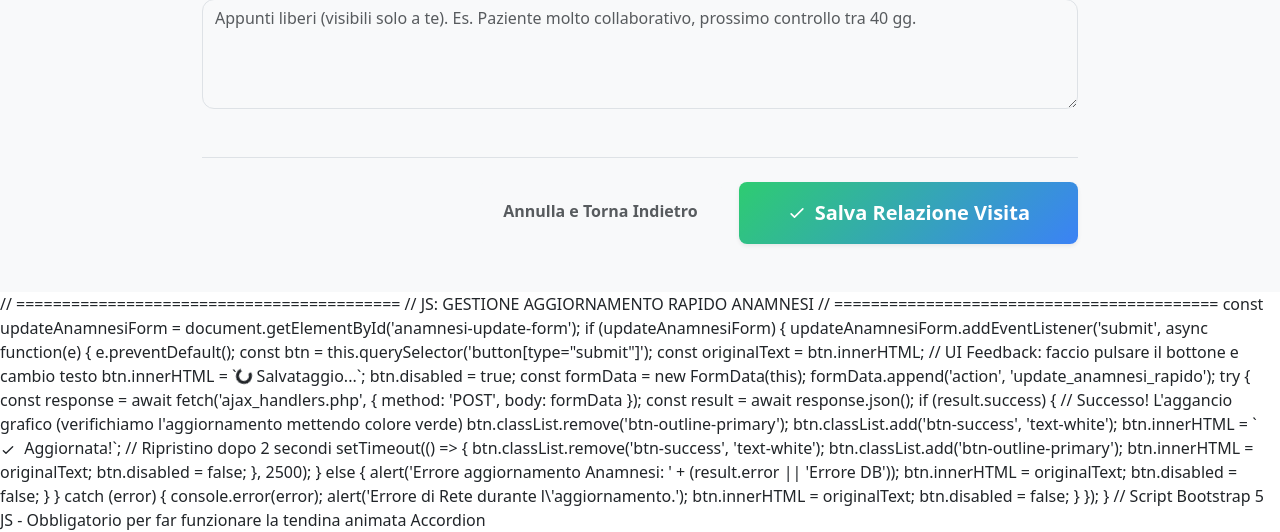
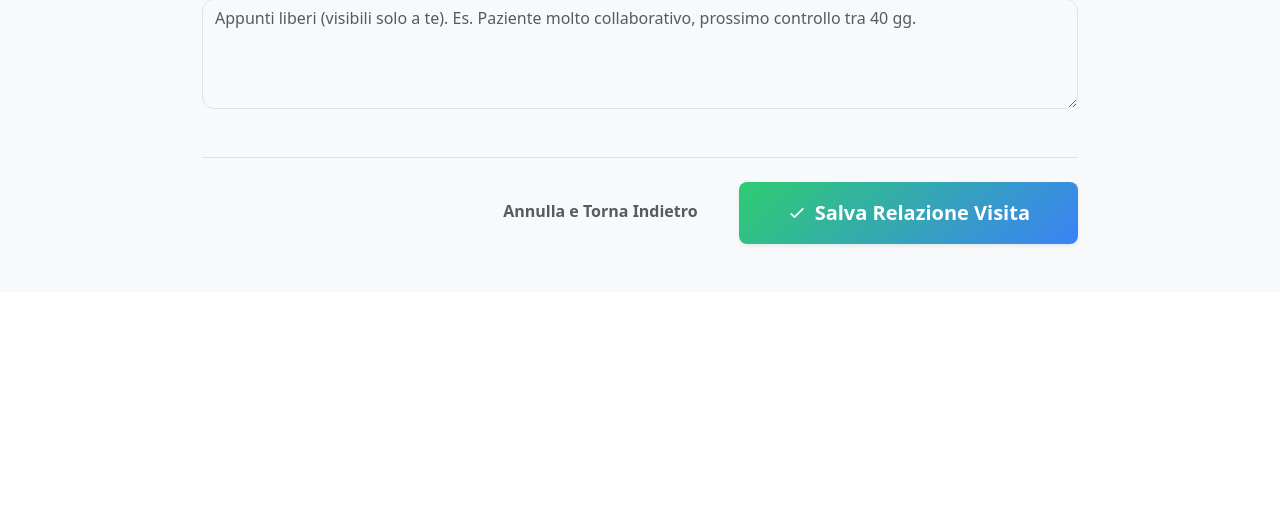
Before and after one commit to Lumiiiiii/Ultimate_Terranova, a PHP site: page /visita_nuova.php?paziente_id=1 in a window 1280 px wide. Shown: the part 2025-2557 px from the top of the page. After the commit the page ends 2272 px from the top, so only its background shows below. Run offline with PHP 8.4, Linux system fonts and the light colour scheme; the visitor is signed in with stand-in values (Sample User, id 1); tables that the repository leaves empty hold one stand-in row (values such as "Sample post").

Commit message:
correzione script

```diff
--- a/visita_nuova.php
+++ b/visita_nuova.php
@@ -477,7 +477,6 @@ $anamnesi_passata = $patientManager->getAnamnesi($paziente_id);
             document.getElementById('loadingOverlay').style.display = 'none';
         }
     });
-    </script>
 
     // ==========================================
     // JS: GESTIONE AGGIORNAMENTO RAPIDO ANAMNESI
@@ -497,17 +496,17 @@ $anamnesi_passata = $patientManager->getAnamnesi($paziente_id);
             formData.append('action', 'update_anamnesi_rapido');
 
             try {
-                const response = await fetch('ajax_handlers.php', { method: 'POST', body: formData });
+                const response = await fetch('ajax_handlers.php', {
+                    method: 'POST',
+                    body: formData
+                });
                 const result = await response.json();
 
                 if (result.success) {
                     // Successo! L'aggancio grafico (verifichiamo l'aggiornamento mettendo colore verde)
                     btn.classList.remove('btn-outline-primary');
                     btn.classList.add('btn-success', 'text-white');
-                    btn.innerHTML = `
-                    <svg xmlns="http://www.w3.org/2000/svg" width="16" height="16" fill="none" viewBox="0 0 24 24" stroke="currentColor" stroke-width="2" class="me-1">
-                        <path stroke-linecap="round" stroke-linejoin="round" d="M5 13l4 4L19 7" />
-                    </svg> Aggiornata!`;
+                    btn.innerHTML = `<i class="fas fa-check"></i> Aggiornata!`;
 
                     // Ripristino dopo 2 secondi
                     setTimeout(() => {
@@ -529,8 +528,9 @@ $anamnesi_passata = $patientManager->getAnamnesi($paziente_id);
             }
         });
     }
+    </script>
 
-    // Script Bootstrap 5 JS - Obbligatorio per far funzionare la tendina animata Accordion
+    <!-- Script Bootstrap 5 JS - Obbligatorio per far funzionare la tendina animata Accordion -->
     <script src="https://cdn.jsdelivr.net/npm/bootstrap@5.3.3/dist/js/bootstrap.bundle.min.js"></script>
 </body>
 </html>
```
